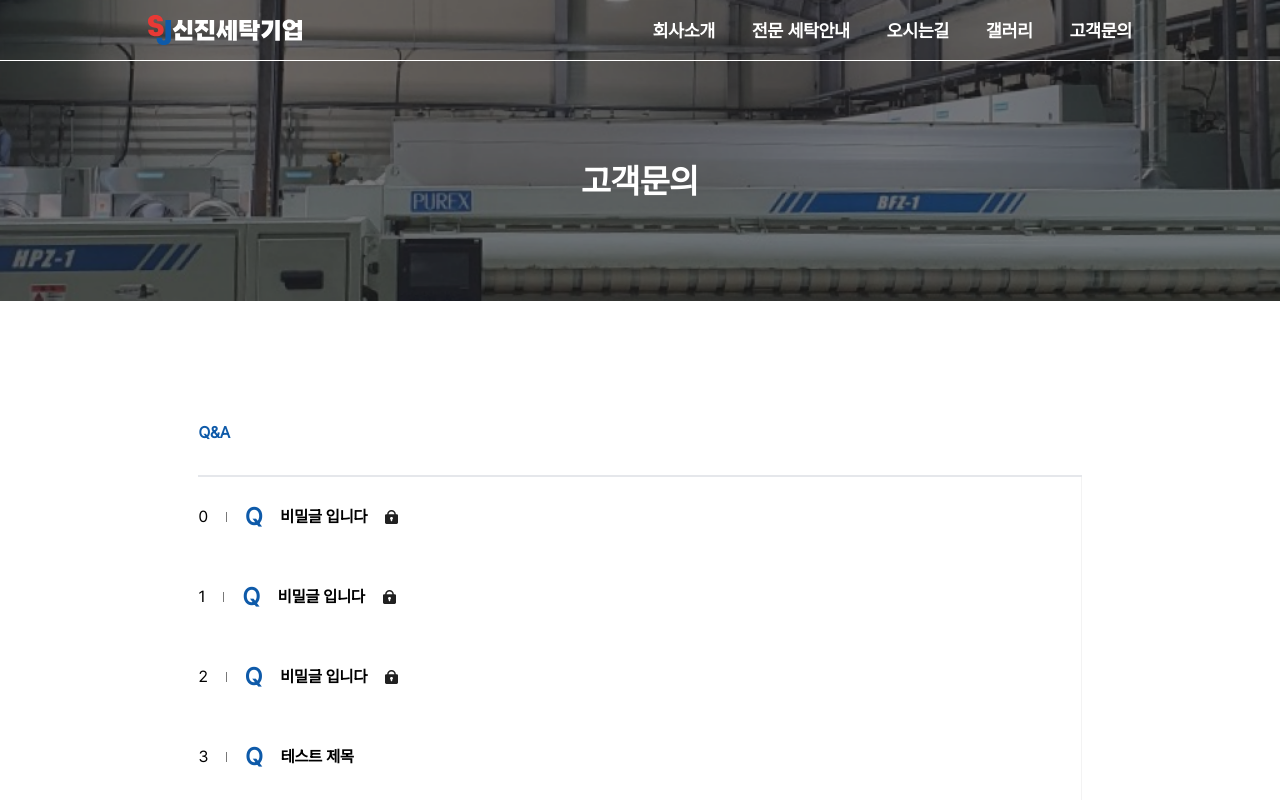
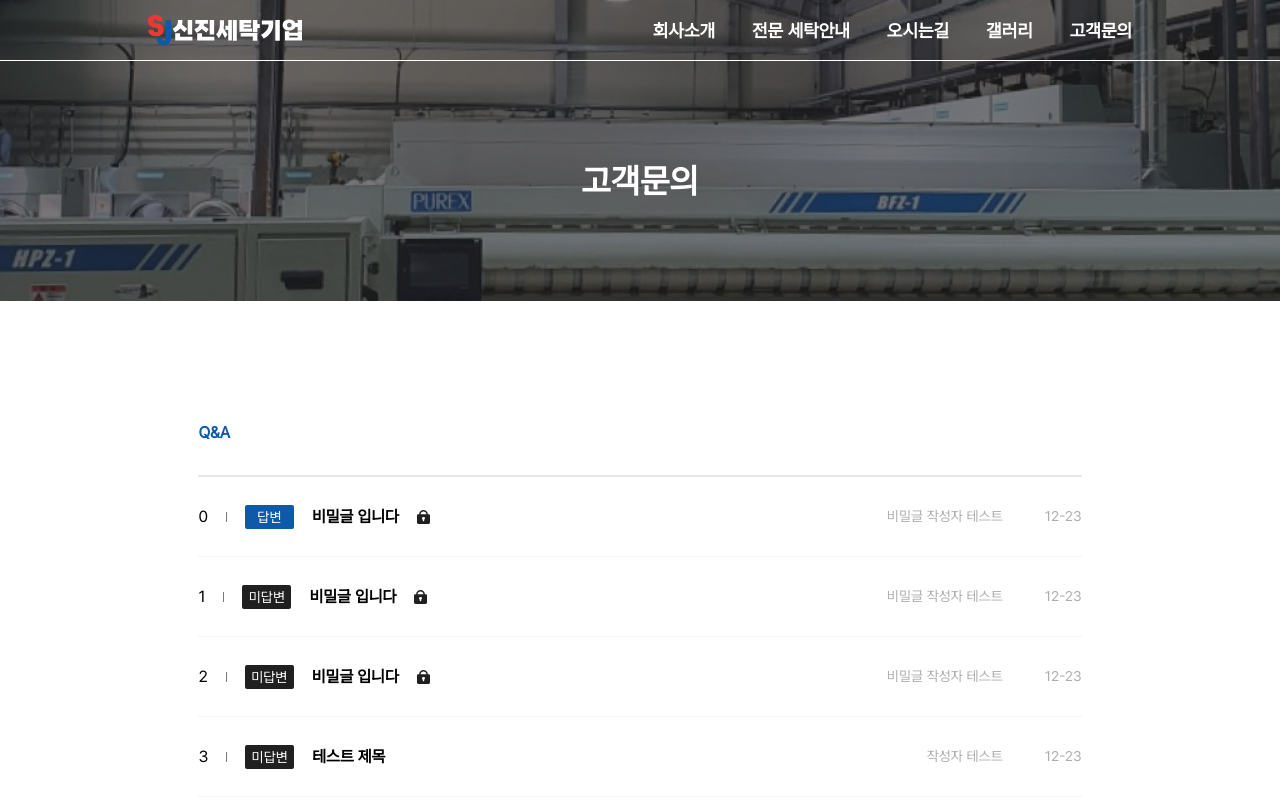
Before and after one commit to LeeDongTak/sinjin-laundry-front, a Next.js app: page /qna in a window 1280 px wide. Shown: the top 800 px of the page. Built offline with nearby package versions, Linux system fonts and the light colour scheme.

Commit message:
질문 리스트 레이아웃 완성

```diff
--- a/app/(root)/qna/page.tsx
+++ b/app/(root)/qna/page.tsx
@@ -1,6 +1,8 @@
 import ArrowLeft from "@/assets/svg/ArrowLeft";
 import ArrowRight from "@/assets/svg/ArrowRight";
 import Lock from "@/assets/svg/lock";
+import clsx from "clsx";
+import dayjs from "dayjs";
 import { Metadata } from "next";
 import React from "react";
 
@@ -16,8 +18,9 @@ const QnAPage = () => {
       question_title: "비밀글 입니다",
       question_name: "비밀글 작성자 테스트",
       is_secret: 1,
-      is_answer_done: 0,
+      is_answer_done: 1,
       is_delete: 0,
+      created_at: "2024-12-23T15:18:21.000Z",
     },
     {
       id: 1,
@@ -26,6 +29,7 @@ const QnAPage = () => {
       is_secret: 1,
       is_answer_done: 0,
       is_delete: 0,
+      created_at: "2024-12-23T15:18:21.000Z",
     },
     {
       id: 2,
@@ -34,6 +38,7 @@ const QnAPage = () => {
       is_secret: 1,
       is_answer_done: 0,
       is_delete: 0,
+      created_at: "2024-12-23T15:18:21.000Z",
     },
     {
       id: 3,
@@ -42,6 +47,7 @@ const QnAPage = () => {
       is_secret: 0,
       is_answer_done: 0,
       is_delete: 0,
+      created_at: "2024-12-23T15:18:21.000Z",
     },
     {
       id: 4,
@@ -50,6 +56,7 @@ const QnAPage = () => {
       is_secret: 0,
       is_answer_done: 0,
       is_delete: 0,
+      created_at: "2024-12-23T15:18:21.000Z",
     },
     {
       id: 5,
@@ -58,6 +65,7 @@ const QnAPage = () => {
       is_secret: 0,
       is_answer_done: 0,
       is_delete: 0,
+      created_at: "2024-12-23T15:18:21.000Z",
     },
     {
       id: 6,
@@ -66,6 +74,7 @@ const QnAPage = () => {
       is_secret: 1,
       is_answer_done: 0,
       is_delete: 0,
+      created_at: "2024-12-23T15:18:21.000Z",
     },
     {
       id: 7,
@@ -74,6 +83,7 @@ const QnAPage = () => {
       is_secret: 1,
       is_answer_done: 0,
       is_delete: 0,
+      created_at: "2024-12-23T15:18:21.000Z",
     },
     {
       id: 8,
@@ -82,6 +92,7 @@ const QnAPage = () => {
       is_secret: 1,
       is_answer_done: 0,
       is_delete: 0,
+      created_at: "2024-12-23T15:18:21.000Z",
     },
     {
       id: 9,
@@ -90,29 +101,51 @@ const QnAPage = () => {
       is_secret: 0,
       is_answer_done: 0,
       is_delete: 0,
+      created_at: "2024-12-23T15:18:21.000Z",
     },
   ];
 
   return (
     <section>
       <ul>
-        {QNA_LIST.map(({ id, question_title, is_secret }) => {
+        {QNA_LIST.map(
+          ({
+            id,
+            question_title,
+            question_name,
+            is_answer_done,
+            is_secret,
+            created_at,
+          }) => {
             return (
               <li
                 key={id}
-              className="h-[80px] flex justify-start items-center] border-r border-solid border-[#f3f3f3]"
+                className="w-full h-[80px] flex justify-between items-center border-b border-solid border-[#f3f3f3]"
               >
                 <div className="flex justify-start items-center gap-[18px]">
                   <span className="font-medium text-[16px]">{id}</span>
                   <p className="bg-[#787878] w-[1px] h-[10px]"></p>
-                <span className="font-bold text-[24px] text-[#0E5AA9]">Q</span>
-                <span className="text-[16px] font-bold">{question_title}</span>
+                  <span
+                    className={clsx(
+                      "rounded-sm font-medium text-[14px] text-white w-[49px] h-[24px] flex justify-center items-center leading-none",
+                      is_answer_done === 0 ? "bg-[#202020]" : "bg-[#0E5AA9]"
+                    )}
+                  >
+                    {is_answer_done === 0 ? "미답변" : "답변"}
+                  </span>
+                  <span className="text-[16px] font-bold">
+                    {question_title}
+                  </span>
                   {is_secret === 1 && <Lock />}
                 </div>
-              <div></div>
+                <div className="text-[14px] text-[#adadad]">
+                  <span className="mr-[42px]">{question_name}</span>
+                  <span>{dayjs(created_at).format("MM-DD")}</span>
+                </div>
               </li>
             );
-        })}
+          }
+        )}
       </ul>
       <ul className="flex justify-center items-center gap-[12px]">
         <p className="w-[22px] h-[22px] flex justify-center items-center border border-solid border-[#adadad]">
--- a/package.json
+++ b/package.json
@@ -10,6 +10,7 @@
   },
   "dependencies": {
     "clsx": "^2.1.1",
+    "dayjs": "^1.11.13",
     "next": "14.1.4",
     "react": "^18",
     "react-dom": "^18"
```
Also changed, not shown: 1 other file (tests, documents, lock files or other folders). Lines whose indentation alone changed are shown as unchanged.
